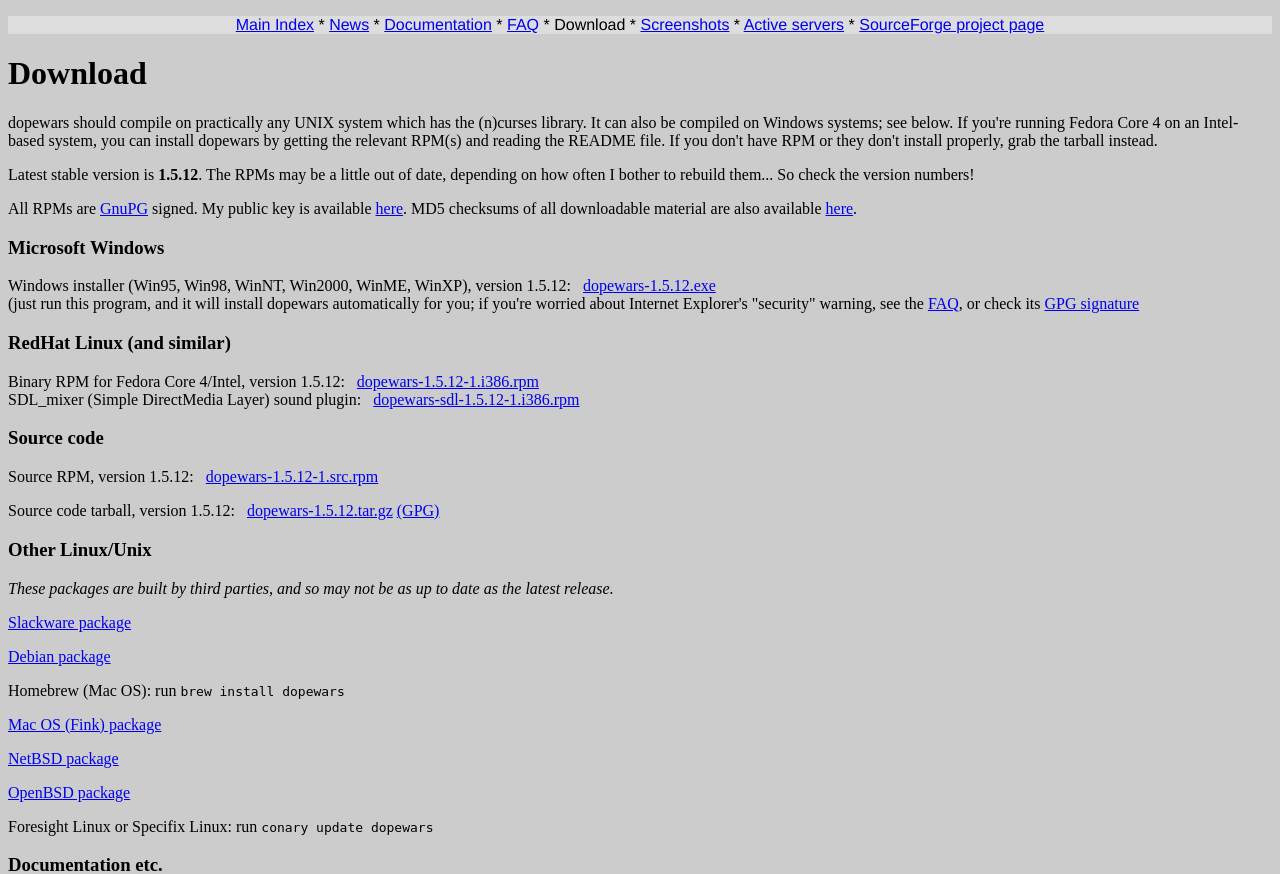
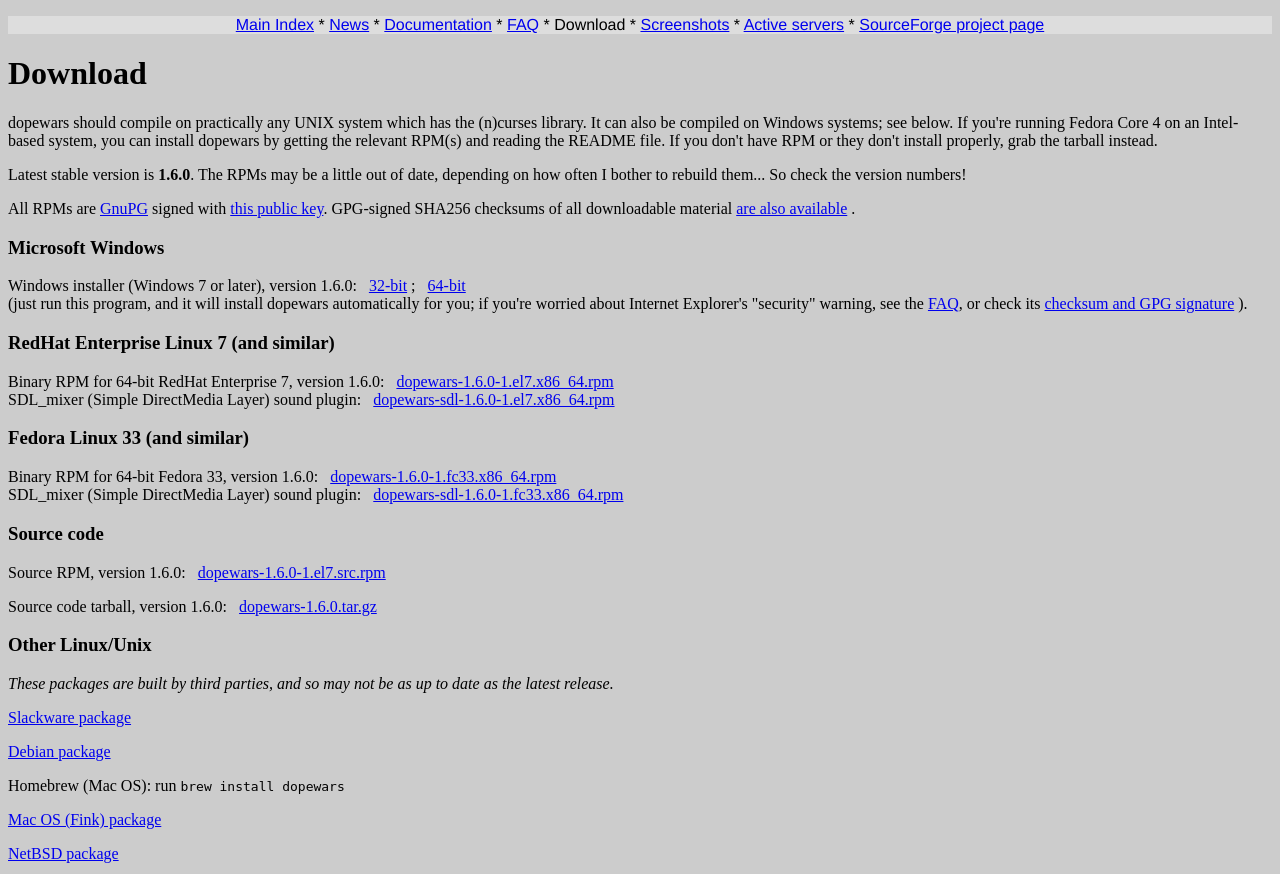
Before and after one commit to benmwebb/dopewars-website, a PHP site: page /download.php in a window 1280 px wide. Shown: the top 874 px of the page. Run offline with PHP 8.4, Linux system fonts and the light colour scheme; data that the repository does not hold is empty.

Commit message:
Update for 1.6.0 release

```diff
--- a/download.php
+++ b/download.php
@@ -15,44 +15,50 @@ If you're running Fedora Core 4 on an Intel-based system, you can install
 dopewars by getting the relevant RPM(s) and reading the README file. If you
 don't have RPM or they don't install properly, grab the tarball instead.</p>
 
-<p>Latest stable version is <b>1.5.12</b>. The RPMs may be a little out of date,
+<p>Latest stable version is <b>1.6.0</b>. The RPMs may be a little out of date,
 depending on how often I bother to rebuild them... So check the version
 numbers!</p>
 
-<p>All RPMs are <a href="http://www.gnupg.org/">GnuPG</a> signed. My public
-key is available
-<a href="http://dopewars.sourceforge.net/pubkey.txt">here</a>.
-MD5 checksums of all downloadable material are also available
-<a href="http://dopewars.sourceforge.net/md5-1.5.12.txt">here</a>.
+<p>All RPMs are <a href="http://www.gnupg.org/">GnuPG</a> signed with
+<a href="http://dopewars.sourceforge.net/pubkey4.txt">this public key</a>.
+GPG-signed SHA256 checksums of all downloadable material
+<?php Download("SHA256-1.6.0.txt.asc", "are also available"); ?>.
 </p>
 
 <h3>Microsoft Windows</h3>
-<p>Windows installer (Win95, Win98, WinNT, Win2000, WinME, WinXP),
-version 1.5.12: &nbsp;
-<?php Download("dopewars-1.5.12.exe"); ?>
+<p>Windows installer (Windows 7 or later), version 1.6.0: &nbsp;
+<?php Download("dopewars-1.6.0-32bit.exe", "32-bit"); ?>; &nbsp;
+<?php Download("dopewars-1.6.0-64bit.exe", "64-bit"); ?>
 <br />
 (just run this program, and it will install dopewars automatically for you;
 if you're worried about Internet Explorer's "security" warning, see the
 <a href="faq.html#windows">FAQ</a>, or check its
-<?php Download("dopewars-1.5.12.exe.gpg", "GPG signature"); ?>
+<?php Download("SHA256-1.6.0.txt.asc", "checksum and GPG signature"); ?>).
 </p>
 
-<h3>RedHat Linux (and similar)</h3>
-<p>Binary RPM for Fedora Core 4/Intel, version 1.5.12: &nbsp;
-<?php Download("dopewars-1.5.12-1.i386.rpm"); ?>
+<h3>RedHat Enterprise Linux 7 (and similar)</h3>
+<p>Binary RPM for 64-bit RedHat Enterprise 7, version 1.6.0: &nbsp;
+<?php Download("dopewars-1.6.0-1.el7.x86_64.rpm"); ?>
 <br />
 SDL_mixer (Simple DirectMedia Layer) sound plugin: &nbsp;
-<?php Download("dopewars-sdl-1.5.12-1.i386.rpm"); ?>
+<?php Download("dopewars-sdl-1.6.0-1.el7.x86_64.rpm"); ?>
+</p>
+
+<h3>Fedora Linux 33 (and similar)</h3>
+<p>Binary RPM for 64-bit Fedora 33, version 1.6.0: &nbsp;
+<?php Download("dopewars-1.6.0-1.fc33.x86_64.rpm"); ?>
+<br />
+SDL_mixer (Simple DirectMedia Layer) sound plugin: &nbsp;
+<?php Download("dopewars-sdl-1.6.0-1.fc33.x86_64.rpm"); ?>
 </p>
 
 <h3>Source code</h3>
-<p>Source RPM, version 1.5.12: &nbsp;
-<?php Download("dopewars-1.5.12-1.src.rpm"); ?>
+<p>Source RPM, version 1.6.0: &nbsp;
+<?php Download("dopewars-1.6.0-1.el7.src.rpm"); ?>
 </p>
 
-<p>Source code tarball, version 1.5.12: &nbsp;
-<?php Download("dopewars-1.5.12.tar.gz"); ?>
-<?php Download("dopewars-1.5.12.tar.gz.gpg", "(GPG)"); ?>
+<p>Source code tarball, version 1.6.0: &nbsp;
+<?php Download("dopewars-1.6.0.tar.gz"); ?>
 </p>
 
 <h3>Other Linux/Unix</h3>
@@ -128,7 +134,7 @@ command:</p>
 <h2>Old versions</h2>
 <p>If you desperately want them, all previous GPL versions of dopewars are also
 available, mainly at the <a
-href="http://sourceforge.net/project/showfiles.php?group_id=11128">SourceForge
+href="https://sourceforge.net/projects/dopewars/files/dopewars/">SourceForge
 files page</a>. Very old versions are also available below. N.B. It is not
 recommended to use these versions for anything other than testing - they all
 contain bugs, including some severe security problems!</p>
--- a/include/local.php
+++ b/include/local.php
@@ -8,5 +8,5 @@
   if (!isset($DOCROOT)) $DOCROOT="/";
 
   /* Root directory for downloads */
-  $dnlroot = "http://prdownloads.sourceforge.net/dopewars/";
+  $dnlroot = "https://sourceforge.net/projects/dopewars/files/dopewars/1.6.0";
 ?>
--- a/news.php
+++ b/news.php
@@ -4,6 +4,12 @@
 ?>
 
 <dl>
+<dt><b>6th December 2020</b></dt>
+<dd>dopewars-1.6.0 released. This release fixes the metaserver, which has been
+broken since SourceForge moved to HTTPS. It also adds support for modern
+64-bit operating systems, and newer software libraries such as GTK+3 and SDL 2.
+<p /></dd>
+
 <dt><b>30th December 2005</b></dt>
 <dd>dopewars-1.5.12 released. This really fixes the potential exploit against
 the Windows server, which was not correctly fixed in 1.5.11.<p /></dd>
```
Also changed, not shown: index.php (+6 -4 lines).
